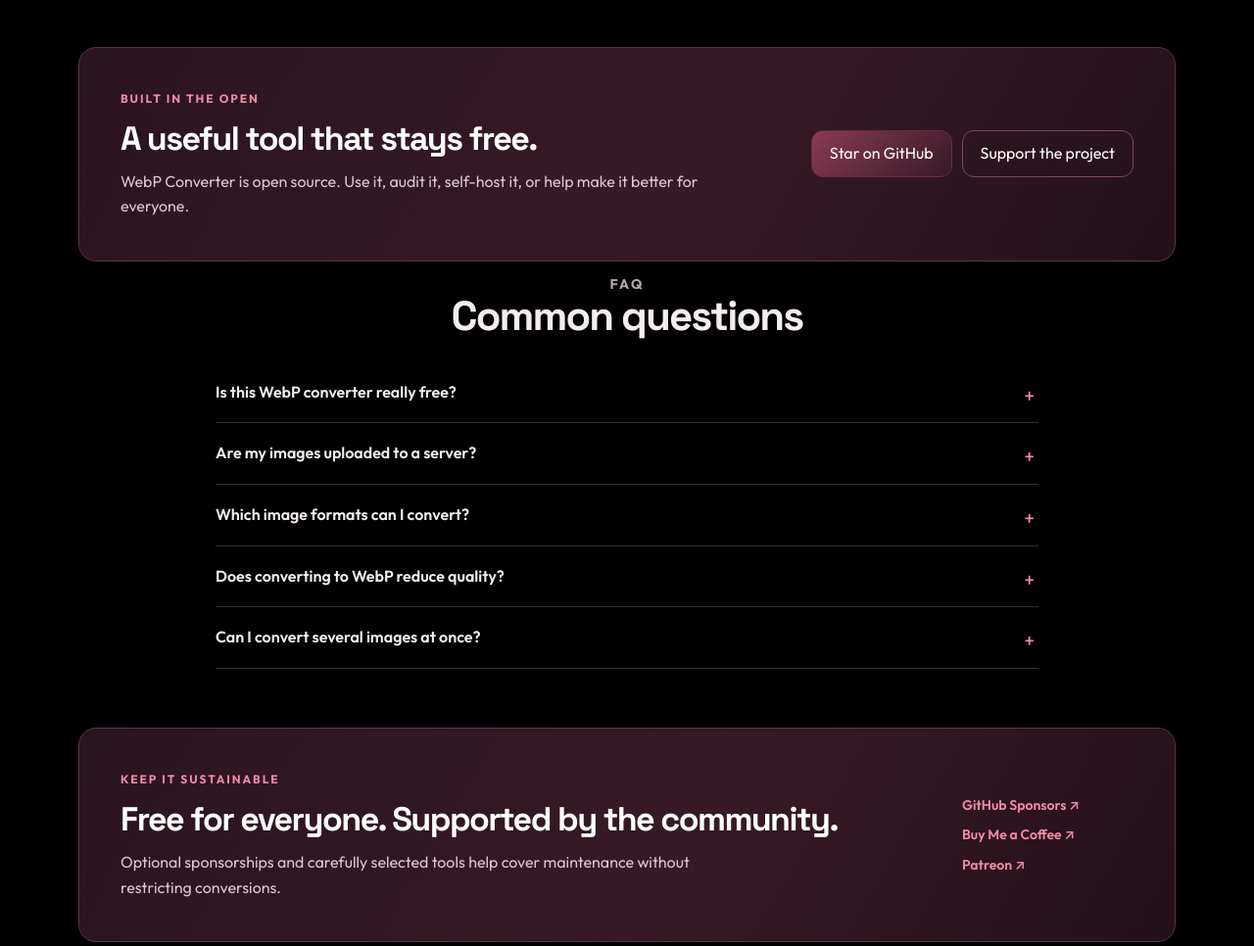
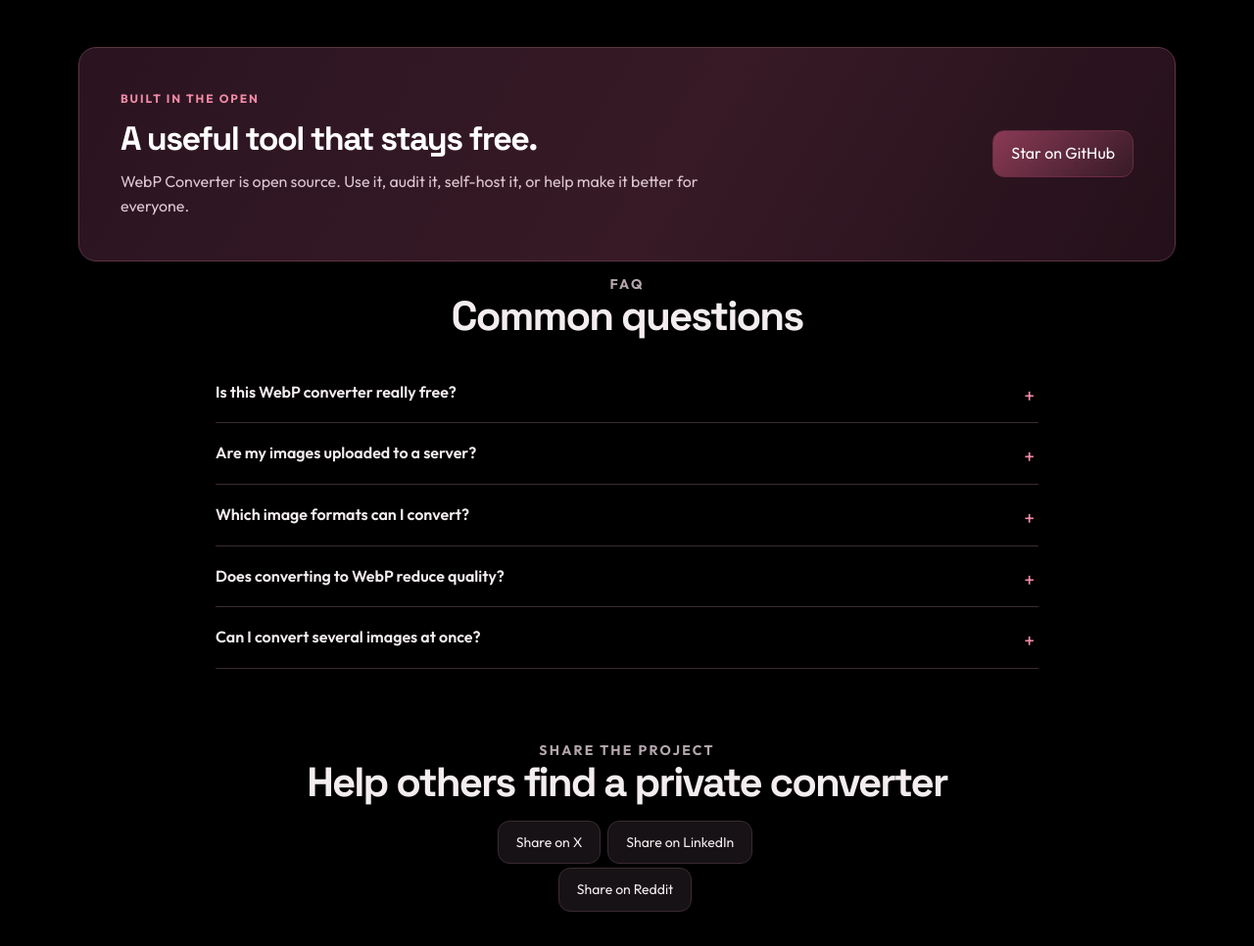
Before and after one commit to Avik1240/webp-converter, a website: page index.html in a window 1280 px wide. Shown: the part 2720-3686 px from the top of the page at 98% size. Drawn offline with Linux system fonts and the light colour scheme.

Commit message:
Add analytics, hide support section until Sponsors is set up

```diff
--- a/index.html
+++ b/index.html
@@ -56,9 +56,9 @@
     <section class="section-tint"><div class="shell"><div class="section-heading centered"><p class="eyebrow">Why use it</p><h2>Everything you need, without the friction</h2></div><div class="feature-grid"><article><span>∞</span><h3>Unlimited conversions</h3><p>Convert as many images as you need, whenever you need them.</p></article><article><span>◌</span><h3>No registration</h3><p>Open the converter and start. No account, email, or tracking wall.</p></article><article><span>⌘</span><h3>Secure processing</h3><p>Files stay on your device. The conversion happens locally in your browser.</p></article><article><span>⚡</span><h3>Fast by design</h3><p>No uploads or queues means less waiting and more getting things done.</p></article><article><span>▦</span><h3>Batch upload</h3><p>Bring multiple images into one simple conversion queue.</p></article><article><span>↗</span><h3>Open source</h3><p>Inspect the code, improve it, or host your own private instance.</p></article></div></div></section>
     <section class="shell section" id="how-it-works"><div class="section-heading centered"><p class="eyebrow">How it works</p><h2>Three simple steps</h2></div><ol class="steps"><li><b>01</b><h3>Upload</h3><p>Drop one or more images into the converter.</p></li><li><b>02</b><h3>Convert</h3><p>Choose a quality setting and convert locally.</p></li><li><b>03</b><h3>Download</h3><p>Save each WebP image when it is ready.</p></li></ol></section>
     <section class="shell section conversion-links" aria-labelledby="formats-title"><div class="section-heading centered"><div><p class="eyebrow">More converters</p><h2 id="formats-title">Find the format you need</h2></div></div><div id="conversionLinks" class="link-grid"></div></section>
-    <section class="shell open-source" id="open-source"><div><p class="eyebrow">Built in the open</p><h2>A useful tool that stays free.</h2><p>WebP Converter is open source. Use it, audit it, self-host it, or help make it better for everyone.</p></div><div class="open-source-actions"><a class="button button-primary" href="https://github.com/Avik1240/webp-converter" target="_blank" rel="noopener noreferrer">Star on GitHub</a><a class="button button-secondary" href="#support">Support the project</a></div></section>
+    <section class="shell open-source" id="open-source"><div><p class="eyebrow">Built in the open</p><h2>A useful tool that stays free.</h2><p>WebP Converter is open source. Use it, audit it, self-host it, or help make it better for everyone.</p></div><div class="open-source-actions"><a class="button button-primary" href="https://github.com/Avik1240/webp-converter" target="_blank" rel="noopener noreferrer">Star on GitHub</a></div></section>
     <section class="shell section faq" id="faq"><div class="section-heading centered"><p class="eyebrow">FAQ</p><h2>Common questions</h2></div><div id="faqList"></div></section>
-    <section class="shell support" id="support"><div><p class="eyebrow">Keep it sustainable</p><h2>Free for everyone. Supported by the community.</h2><p>Optional sponsorships and carefully selected tools help cover maintenance without restricting conversions.</p></div><div class="support-links"><a href="https://github.com/sponsors/Avik1240" target="_blank" rel="noopener noreferrer">GitHub Sponsors ↗</a><a href="https://www.buymeacoffee.com/your-org" target="_blank" rel="noopener noreferrer">Buy Me a Coffee ↗</a><a href="https://www.patreon.com/your-org" target="_blank" rel="noopener noreferrer">Patreon ↗</a></div></section>
+    <section class="shell support" id="support" hidden><div><p class="eyebrow">Keep it sustainable</p><h2>Free for everyone. Supported by the community.</h2><p>Optional sponsorships and carefully selected tools help cover maintenance without restricting conversions.</p></div><div class="support-links"><a href="https://github.com/sponsors/Avik1240" target="_blank" rel="noopener noreferrer">GitHub Sponsors ↗</a></div></section>
     <section class="shell section section-heading share-section centered"><p class="eyebrow">Share the project</p><h2>Help others find a private converter</h2><p><a class="button button-secondary" href="https://twitter.com/intent/tweet?text=Try%20this%20free%20private%20WebP%20converter&amp;url=https%3A%2F%2Fwebp-converter.jainavik2000.workers.dev%2F" target="_blank" rel="noopener noreferrer">Share on X</a> <a class="button button-secondary" href="https://www.linkedin.com/sharing/share-offsite/?url=https%3A%2F%2Fwebp-converter.jainavik2000.workers.dev%2F" target="_blank" rel="noopener noreferrer">Share on LinkedIn</a> <a class="button button-secondary" href="https://www.reddit.com/submit?url=https%3A%2F%2Fwebp-converter.jainavik2000.workers.dev%2F&amp;title=Free%20private%20WebP%20converter" target="_blank" rel="noopener noreferrer">Share on Reddit</a></p></section>
     <div class="shell ad-slot ad-bottom" data-ad-slot="bottom" aria-label="Advertisement" hidden>Advertisement</div>
   </main>
```
